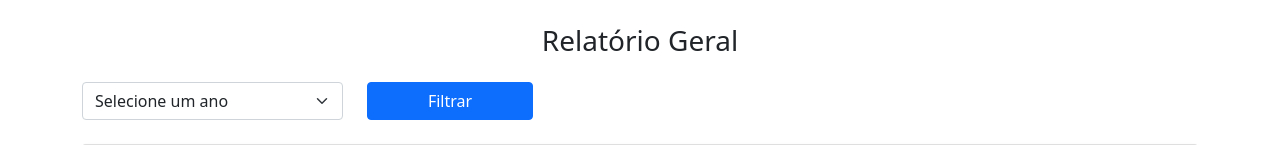
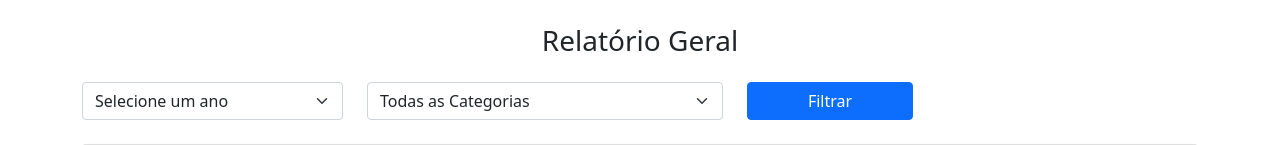
Before and after one commit to Paulompj/GNSN-LabTeC, a Django app: template templates/guarda/relatorio_geral.html in a window 1280 px wide. Shown: the part 98-243 px from the top of the page. Run offline with Django 4.2, Linux system fonts and the light colour scheme; the template is opened without the code that fills it, so the values that code supplies are empty.

Commit message:
feat: add category filter to relatorio_geral and relatorio_por_equipe templates

```diff
--- a/templates/guarda/relatorio_geral.html
+++ b/templates/guarda/relatorio_geral.html
@@ -19,6 +19,15 @@
                 <div class="invalid-feedback">
                     Por favor, selecione um ano.
                 </div>
+            </div>
+            <div class="col-md-4">
+                <label for="id_categoria" class="form-label fw-bold visually-hidden">Categoria do Evento</label>
+                <select name="categoria" id="id_categoria" class="form-select">
+                    <option value="" {% if not request.GET.categoria %}selected{% endif %}>Todas as Categorias</option>
+                    {% for cat in categorias %}
+                        <option value="{{ cat.id }}" {% if cat.id|stringformat:"s" == request.GET.categoria|stringformat:"s" %}selected{% endif %}>{{ cat.nome }}</option>
+                    {% endfor %}
+                </select>
             </div>
             <div class="col-md-2">
                 <button type="submit" class="btn btn-primary w-100">Filtrar</button>
```
Also changed, not shown: templates/guarda/relatorio_por_equipe.html (+8 -0 lines).
